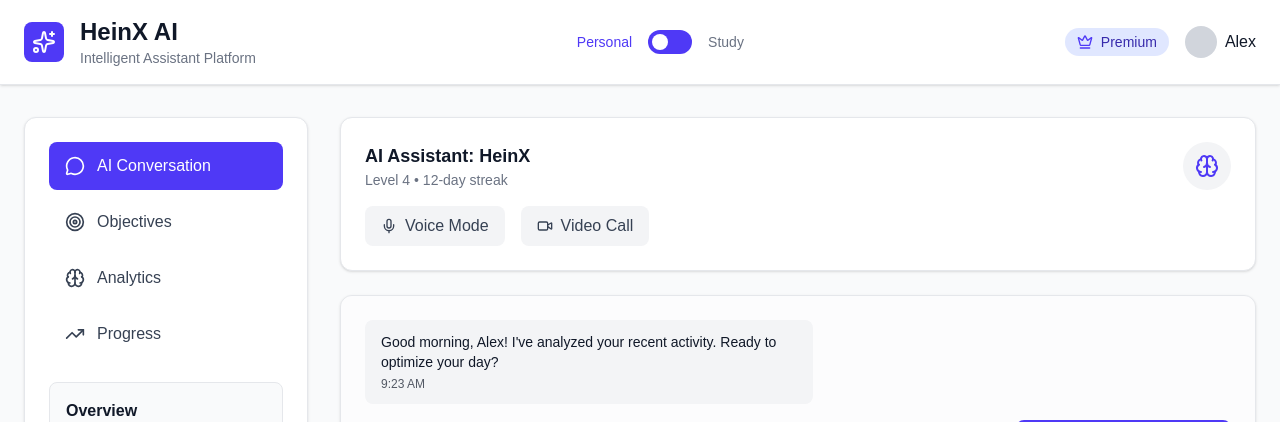
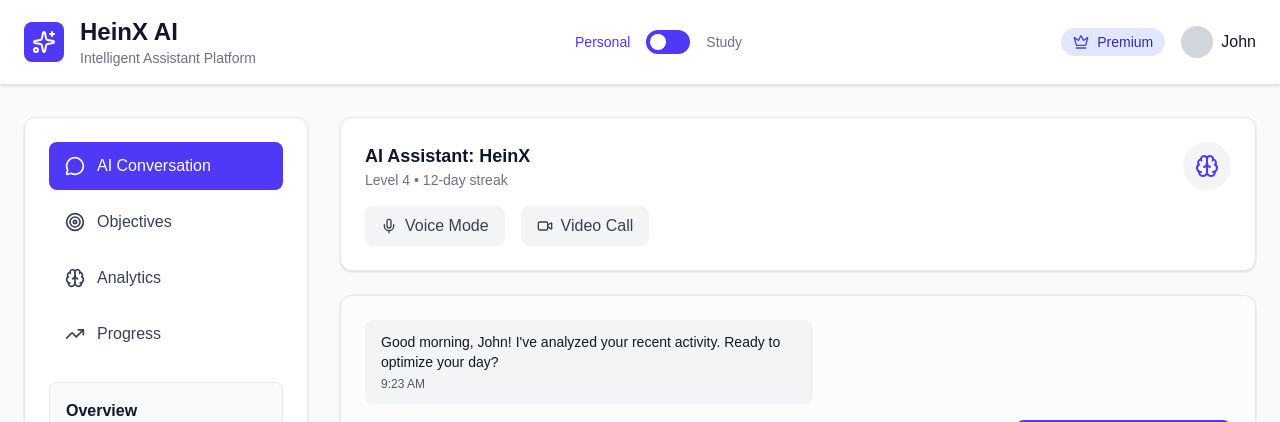
Before and after one commit to HemanthOS/HeinX-AI, a Next.js app: page /dashboard in a window 1280 px wide. Shown: the top 422 px of the page. Built offline with nearby package versions, Linux system fonts and the light colour scheme.

Commit message:
Update dashboard.tsx

```diff
--- a/pages/dashboard.tsx
+++ b/pages/dashboard.tsx
@@ -10,7 +10,7 @@ import {
 export default function HeinXDashboard() {
   const [currentMode, setCurrentMode] = useState<'personal' | 'study'>('personal');
   const [user, setUser] = useState({
-    name: "Alex",
+    name: "John",
     aiName: "HeinX",
     streak: 12,
     level: 4,
@@ -21,7 +21,7 @@ export default function HeinXDashboard() {
 
   const [activeTab, setActiveTab] = useState('chat');
   const [messages, setMessages] = useState([
-    { sender: "Nova", text: "Good morning, Alex! I've analyzed your recent activity. Ready to optimize your day?", timestamp: "9:23 AM", type: "motivational" },
+    { sender: "Nova", text: "Good morning, John! I've analyzed your recent activity. Ready to optimize your day?", timestamp: "9:23 AM", type: "motivational" },
     { sender: "You", text: "Yes, let's review my priorities.", timestamp: "9:24 AM" }
   ]);
   const [input, setInput] = useState("");
```
